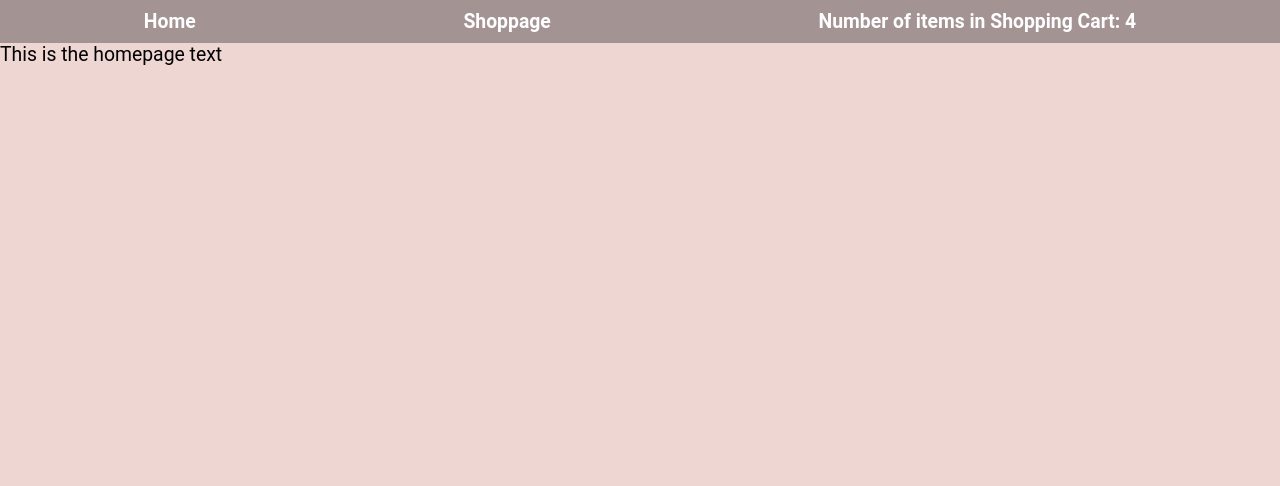
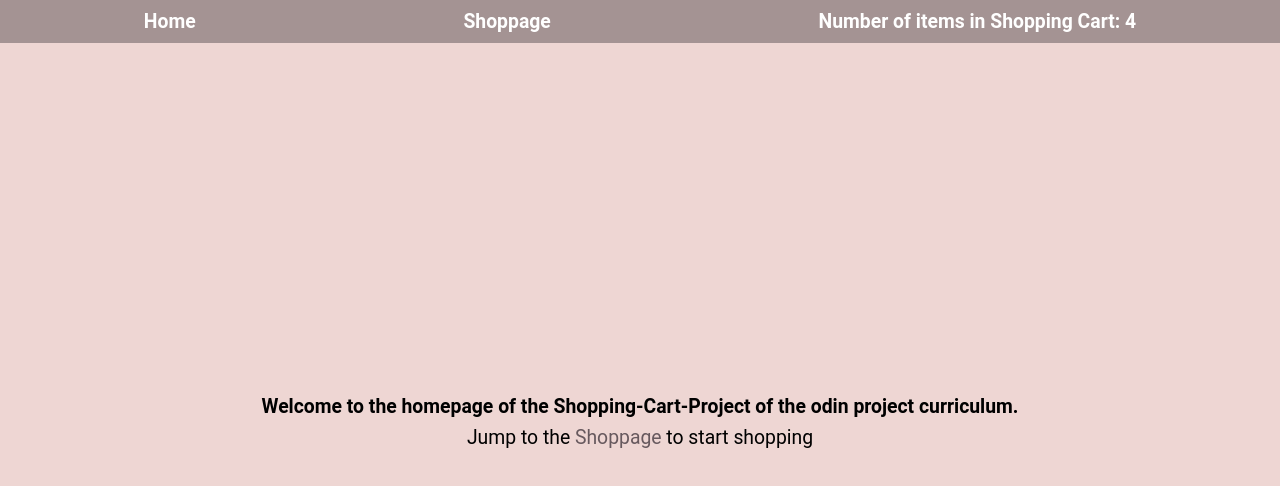
Before and after one commit to PSum/top-shoppingCart, a React (Vite) app: page / in a window 1280 px wide. Shown: the top 486 px of the page. Built offline with nearby package versions, Linux system fonts and the light colour scheme.

Commit message:
update
styling updates

```diff
--- a/src/Homepage.jsx
+++ b/src/Homepage.jsx
@@ -1,5 +1,10 @@
 import './styles/mainStyles.css'
+import { Link } from 'react-router-dom'
 
 export default function Homepage (){
-    return <div className='Homepage'>This is the homepage text</div>
+    return <div className='Homepage'><h2>Welcome to the homepage of the Shopping-Cart-Project of the odin project curriculum.</h2>
+   <div>
+   Jump to the <Link to='shop'>Shoppage</Link> to start shopping
+    </div>
+    </div>
 }
--- a/src/styles/mainStyles.css
+++ b/src/styles/mainStyles.css
@@ -20,11 +20,25 @@ a {
 .Shoppage {
     display: flex;
     flex: 1;
+    background-color: #EED6D3;
 }
 
-.Homepage,
-.Shoppage {
-    background-color: #EED6D3;
+.Homepage{
+    flex-direction: column;
+    justify-content: center;
+    align-items: center;
+    gap: 8px;
+    padding: 0 10vh 0 10vh;
+}
+
+.Homepage a{
+    color: #67595E;
+}
+
+.Homepage h2,
+.Homepage div{
+    justify-content: center;
+    text-align: center;
 }
 
 .navbar,
```
